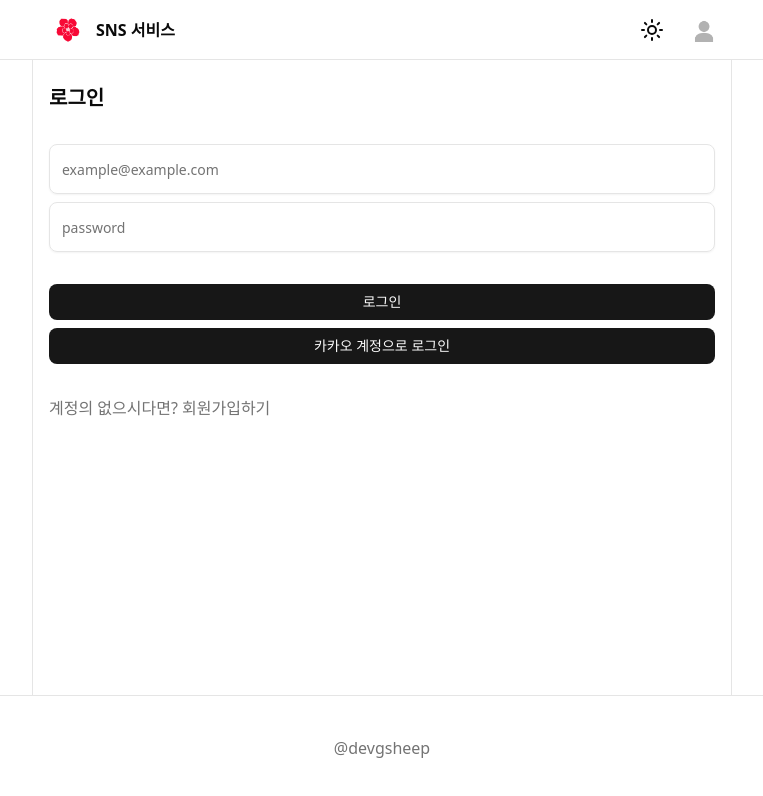
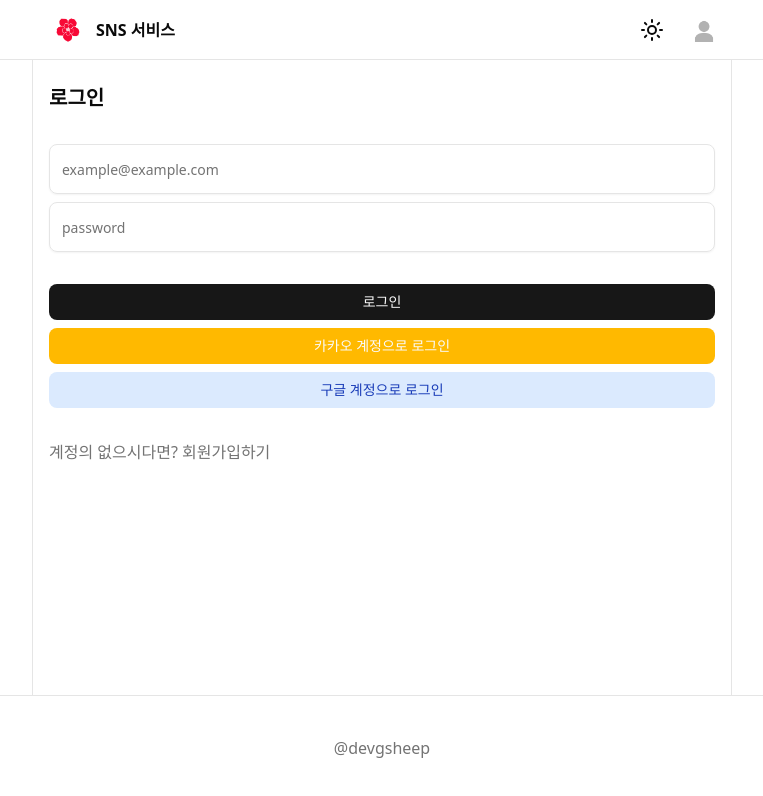
Before and after one commit to devgsheep/til_next_supabase, a Next.js app: page /signin in a window 1280 px wide. Shown: the top 796 px of the page, without its empty margins (258-1021 px from the left). Built offline with nearby package versions, Linux system fonts and the light colour scheme; no server answers.

Commit message:
[docs] 구글 인증

```diff
--- a/src/app/signin/page.tsx
+++ b/src/app/signin/page.tsx
@@ -3,6 +3,7 @@ import { signInWithOAuth } from '@/apis/auth';
 import { Button } from '@/components/ui/button';
 import { Input } from '@/components/ui/input';
 import { useSignIn } from '@/hooks/mutations/useSignIn';
+import { useSignInWithGoogle } from '@/hooks/mutations/useSigninWithGoogle';
 import { useSignInWithKakao } from '@/hooks/mutations/useSignInWithKakao';
 import Link from 'next/link';
 import React, { useState } from 'react';
@@ -22,6 +23,13 @@ function SignIn() {
     useSignInWithKakao();
   const handleSignWithKakao = () => {
     signInWithKakao('kakao');
+  };
+
+  // 구글 로그인
+  const { mutate: signInWithGoogle, isPending: isPendingGoogle } =
+    useSignInWithGoogle();
+  const handleSignWithGoogle = () => {
+    signInWithGoogle('google');
   };
 
   // 이메일로 로그인
@@ -65,11 +73,19 @@ function SignIn() {
         </Button>
         {/* 카카오 소셜 로그인 */}
         <Button
-          className='w-full'
+          className='w-full bg-amber-400'
           onClick={handleSignWithKakao}
           disabled={isPendingKakao}
         >
           카카오 계정으로 로그인
+        </Button>
+        {/* 구글 소셜 로그인 */}
+        <Button
+          onClick={handleSignWithGoogle}
+          disabled={isPendingGoogle}
+          className='w-full bg-blue-100 text-blue-800'
+        >
+          구글 계정으로 로그인
         </Button>
       </div>
       <div>
--- /dev/null
+++ b/src/hooks/mutations/useSigninWithGoogle.ts
@@ -0,0 +1,6 @@
+import { signInWithOAuth } from '@/apis/auth';
+import { useMutation } from '@tanstack/react-query';
+
+export function useSignInWithGoogle() {
+  return useMutation({ mutationFn: signInWithOAuth });
+}
```
Also changed, not shown: 1 other file (tests, documents, lock files or other folders).
